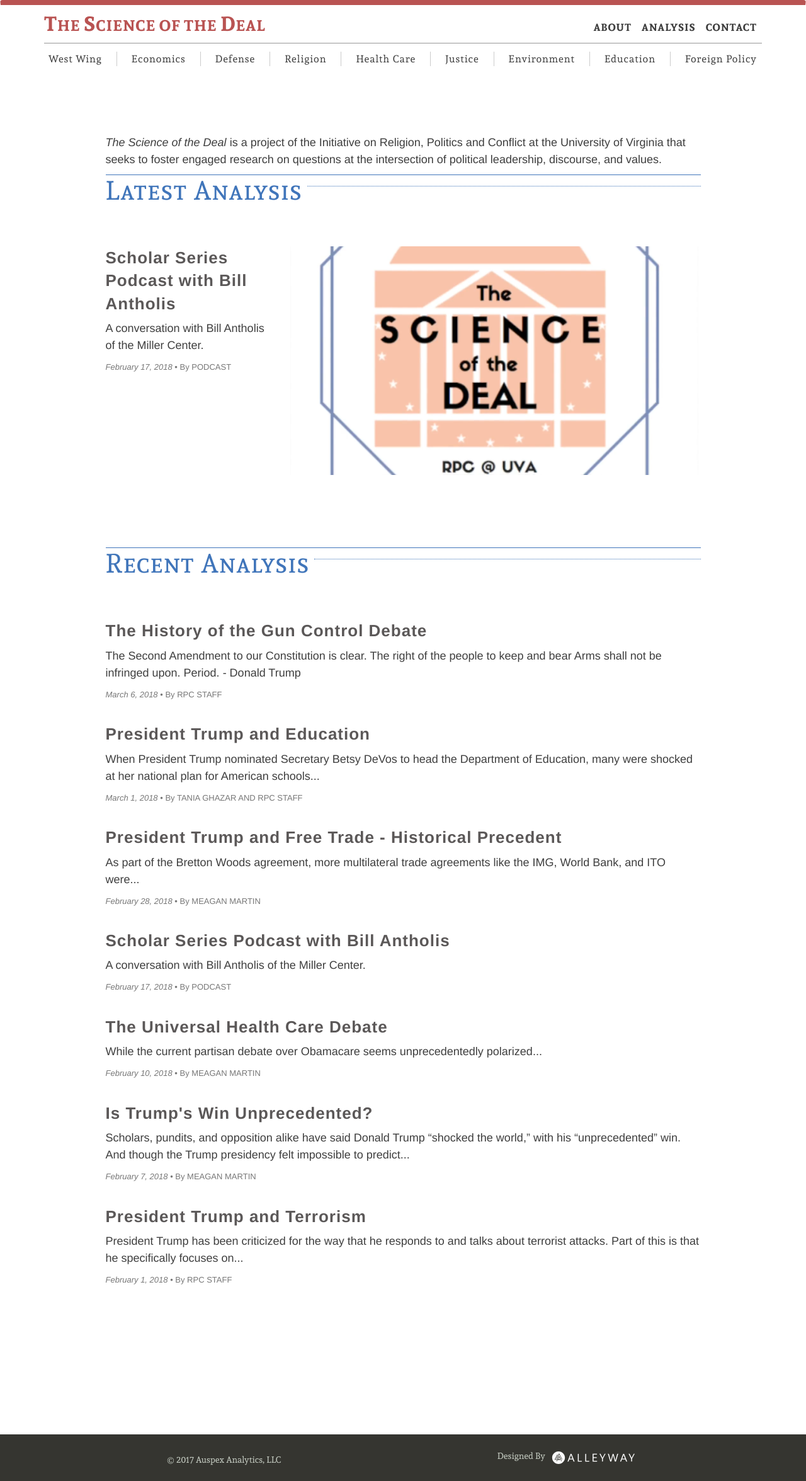
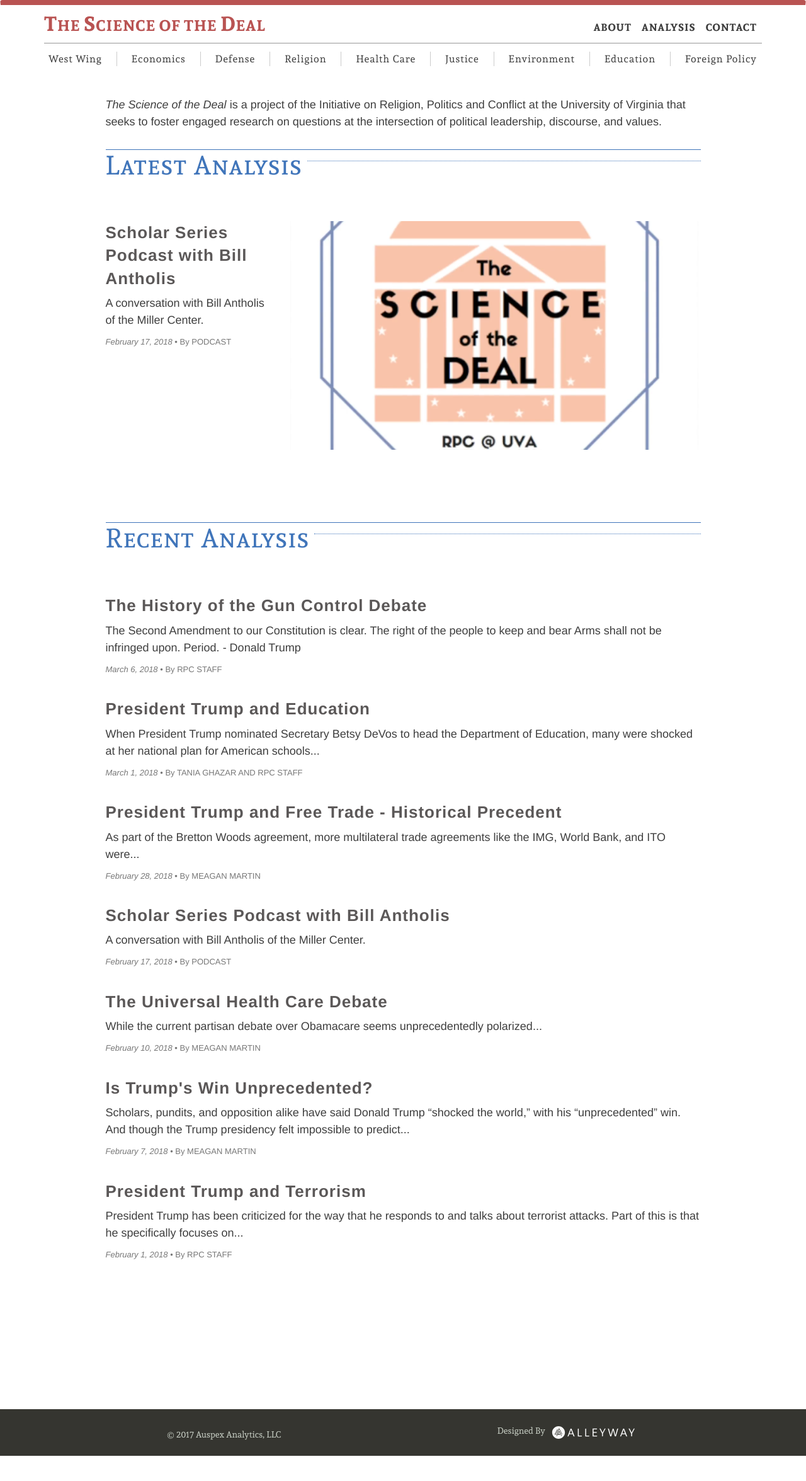
Before and after one commit to alleyway/thescienceofthedeal, a Jekyll site: the page built from index.html, in a window 1280 px wide. Shown: the whole page at 63% size. Built offline with Jekyll 4.4.1, drawn with Linux system fonts in a browser that asks for light colours; after the commit the page ends 2311 px from its top, so only the background shows below that.

Commit message:
homepage text5

```diff
--- a/index.html
+++ b/index.html
@@ -16,9 +16,9 @@
     {% assign featured_posts = (site.posts|where:"featured","true") %}
     {% for post in featured_posts limit: 1 %}
 
-    <div class="row" style="margin-top: 90px; margin-bottom: 30px;">
+    <div class="row" style="margin-top: 30px; margin-bottom: 30px;">
         <div class="col-md-10 col-md-offset-1">
-            <p><i>The Science of the Deal</i> is a project of the Initiative on Religion, Politics and Conflict  at the University of Virginia that seeks to foster engaged research on questions at the intersection of political leadership, discourse, and values.  </p>
+            <p style="margin-bottom: 30px;"><i>The Science of the Deal</i> is a project of the Initiative on Religion, Politics and Conflict  at the University of Virginia that seeks to foster engaged research on questions at the intersection of political leadership, discourse, and values.  </p>
 
             <div class="top_line"></div>
             <div class="line_container">
```
